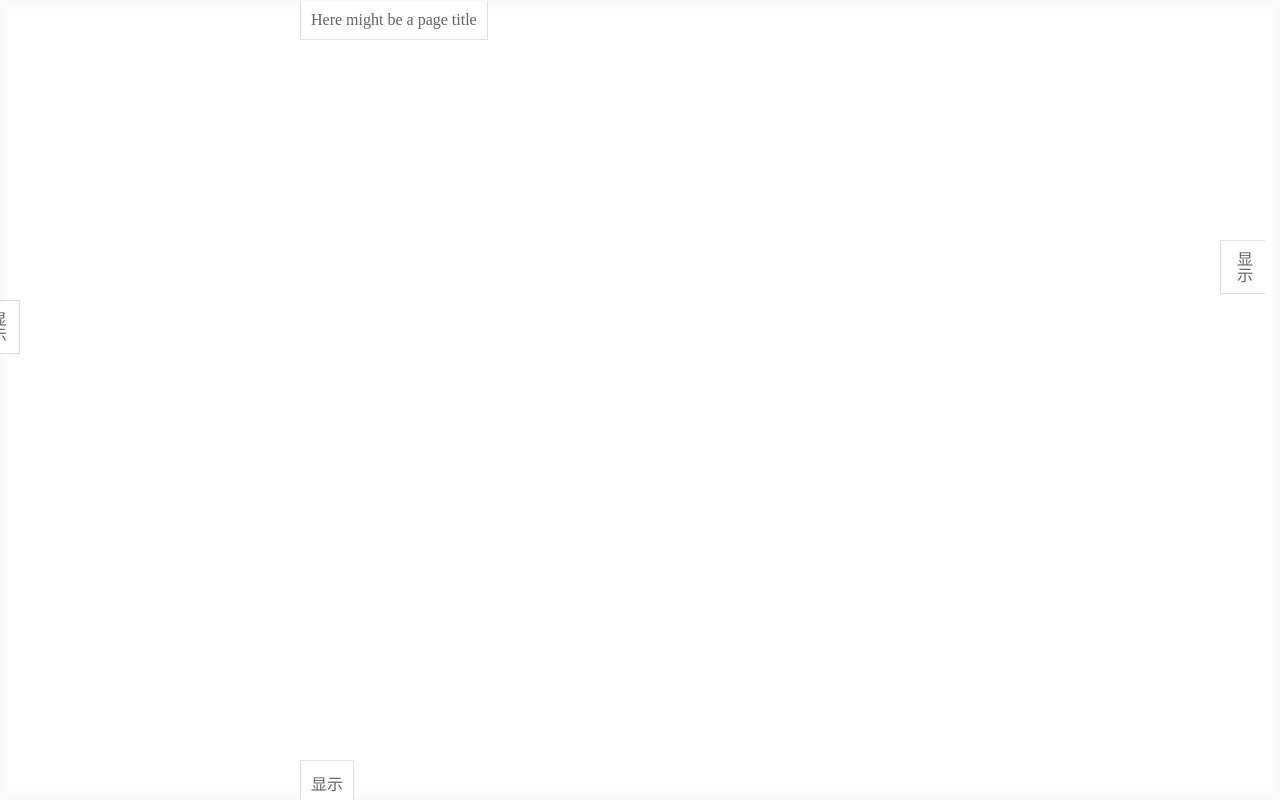
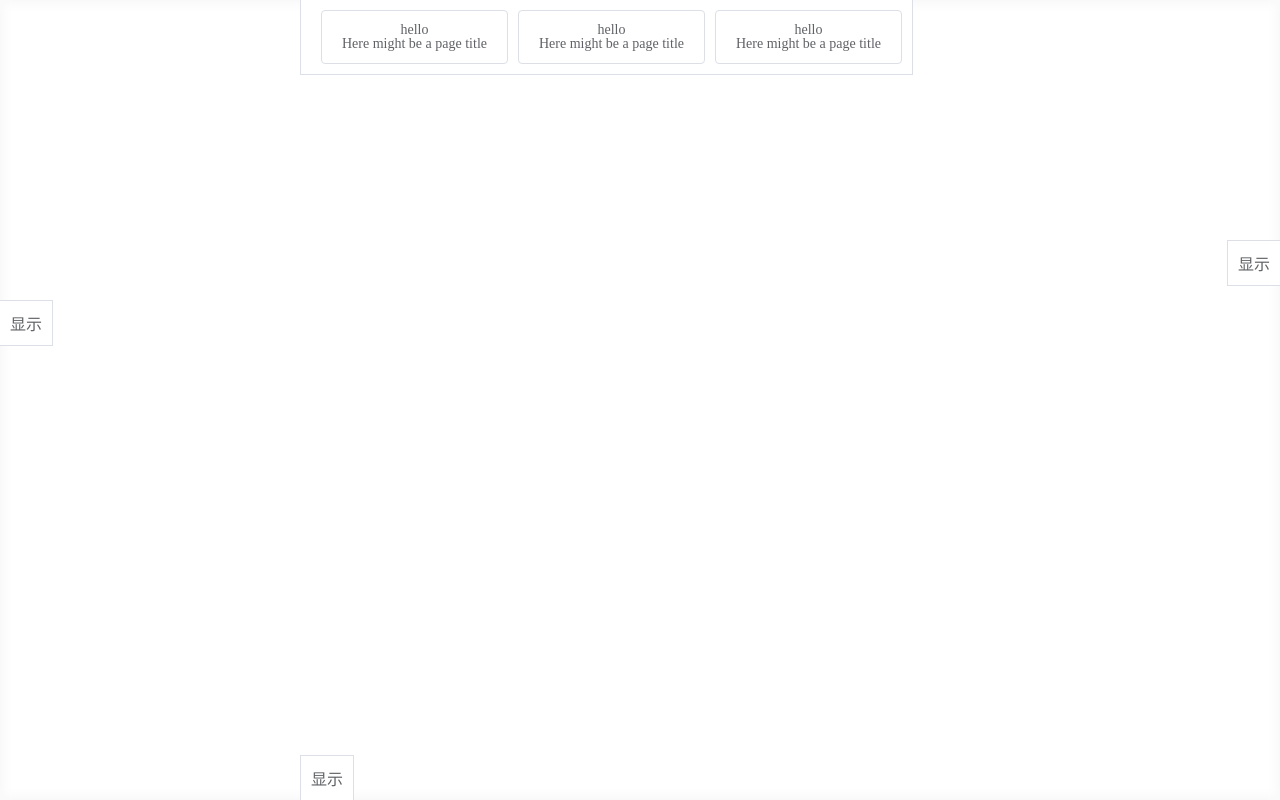
Before and after one commit to Liugq5713/drawer, a Vue app: page / in a window 1280 px wide. Built offline with nearby package versions, Linux system fonts and the light colour scheme.

Commit message:
feat[controls]: could auto resize

```diff
--- a/src/App.vue
+++ b/src/App.vue
@@ -2,7 +2,18 @@
   <div id="app">
     <Drawer position="top" controlOffset="300px" contentSize="200px">
       <template #controls>
-        <span>Here might be a page title</span>
+        <div class="button margin-left--10">
+          <div>hello</div>
+          <span>Here might be a page title</span>
+        </div>
+        <div class="button margin-left--10">
+          <div>hello</div>
+          <span>Here might be a page title</span>
+        </div>
+        <div class="button margin-left--10">
+          <div>hello</div>
+          <span>Here might be a page title</span>
+        </div>
       </template>
     </Drawer>
     <Drawer
@@ -25,3 +36,31 @@
   }
 };
 </script>
+
+<style scoped>
+.button {
+  display: inline-block;
+  line-height: 1;
+  white-space: nowrap;
+  cursor: pointer;
+  background: #fff;
+  border: 1px solid #dcdfe6;
+  color: #606266;
+  -webkit-appearance: none;
+  text-align: center;
+  box-sizing: border-box;
+  outline: none;
+  margin: 0;
+  transition: 0.1s;
+  font-weight: 500;
+  -moz-user-select: none;
+  -webkit-user-select: none;
+  -ms-user-select: none;
+  padding: 12px 20px;
+  font-size: 14px;
+  border-radius: 4px;
+}
+.margin-left--10 {
+  margin-left: 10px;
+}
+</style>
--- a/src/components/Drawer/Drawer.vue
+++ b/src/components/Drawer/Drawer.vue
@@ -23,6 +23,10 @@
     //   type: Boolean,
     //   default: false
     // },
+    position: {
+      type: String,
+      required: true
+    },
     drawerStyle: {
       type: Object,
       required: true
@@ -38,6 +42,20 @@
     };
   },
   mounted() {
+    const rect = this.$refs["controls"].getBoundingClientRect();
+    if (this.position === "top") {
+      this.$refs["controls"].style["bottom"] = `-${rect.height}px`;
+    }
+    if (this.position === "bottom") {
+      this.$refs["controls"].style["top"] = `-${rect.height}px`;
+    }
+    if (this.position === "right") {
+      console.log("rect", rect);
+      this.$refs["controls"].style["left"] = `-${rect.width}px`;
+    }
+    if (this.position === "left") {
+      this.$refs["controls"].style["right"] = `-${rect.width}px`;
+    }
     window.addEventListener("click", this.closeSidebar);
   },
   destroyed() {
@@ -63,14 +81,15 @@
 }
 
 .drawer__container--show .drawer__container-bg {
-  z-index: 20000;
   opacity: 1;
   width: 100%;
   height: 100%;
+  z-index: 20001;
 }
 
 .drawer__container--show .drawer {
   transform: translate(0) !important;
+  z-index: 40000;
 }
 .drawer__container-bg {
   position: fixed;
@@ -87,16 +106,13 @@
   box-shadow: 0px 0px 15px 0px rgba(0, 0, 0, 0.05);
   transition: height 0.25s cubic-bezier(0.7, 0.3, 0.1, 1);
   background: #fff;
-  z-index: 40000;
+  z-index: 20000;
 }
 
 .controls {
   position: absolute;
   padding: 10px;
   box-sizing: border-box;
-  display: flex;
-  flex-direction: column;
-  justify-content: space-between;
   color: #606266;
   background-color: #fff;
   border: 1px solid #dcdfe6;
--- a/src/components/Drawer/DrawerContainer.vue
+++ b/src/components/Drawer/DrawerContainer.vue
@@ -1,6 +1,10 @@
 <template>
   <div>
-    <Drawer :drawerStyle="drawerStyle[position]" :controlStyle="controlStyle[position]">
+    <Drawer
+      :position="position"
+      :drawerStyle="drawerStyle[position]"
+      :controlStyle="controlStyle[position]"
+    >
       <slot></slot>
       <template #controls>
         <slot name="controls"></slot>
@@ -74,25 +78,21 @@
       controlStyle: {
         top: {
           left: this.controlOffset,
-          bottom: "-40px",
           borderTop: 0
         },
         right: {
           top: this.controlOffset,
-          left: "-60px",
-          borderRight: 0,
-          writingMode: "vertical-rl"
+          borderRight: 0
+          // writingMode: "vertical-rl"
         },
         bottom: {
           left: this.controlOffset,
-          top: "-40px",
           borderBottom: 0
         },
         left: {
           top: this.controlOffset,
-          right: "-20px",
-          borderLeft: 0,
-          writingMode: "vertical-rl"
+          borderLeft: 0
+          // writingMode: "vertical-rl"
         }
       }
     };
```
Also changed, not shown: 1 other file (tests, documents, lock files or other folders).
